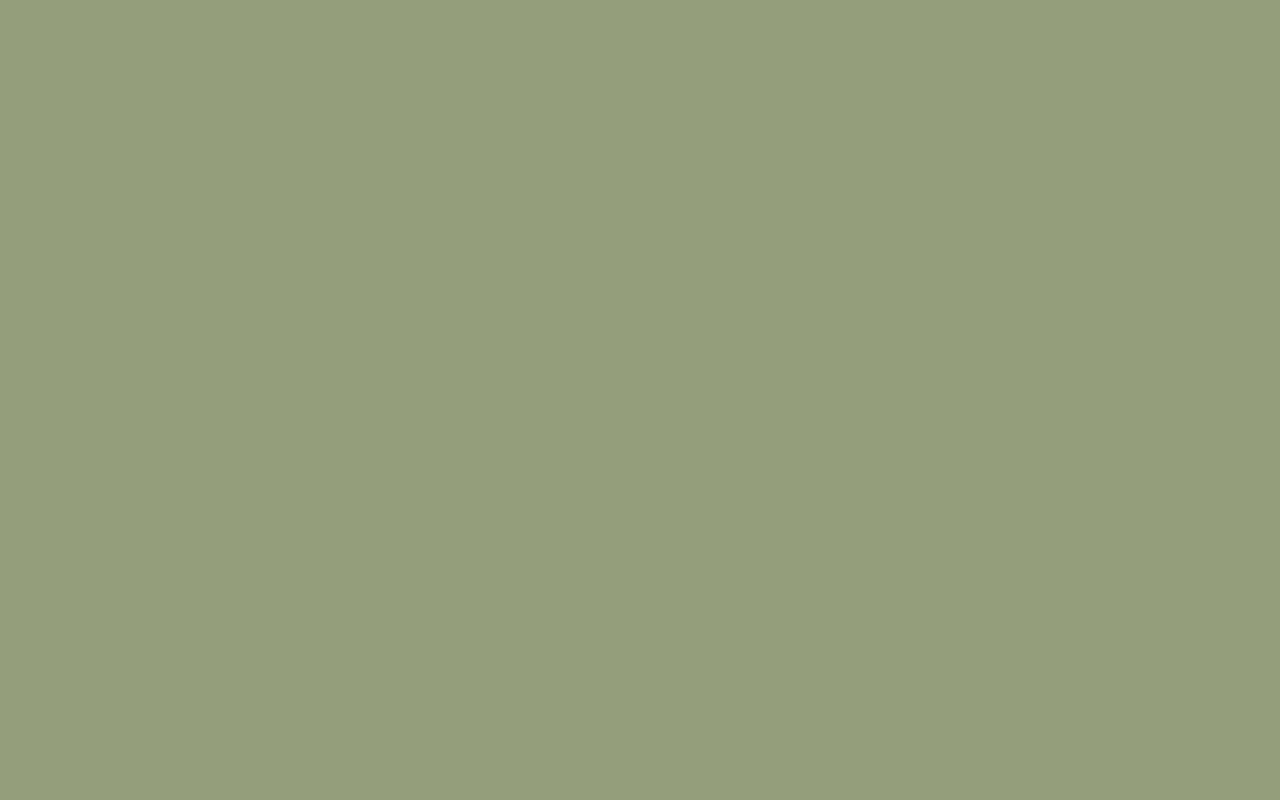
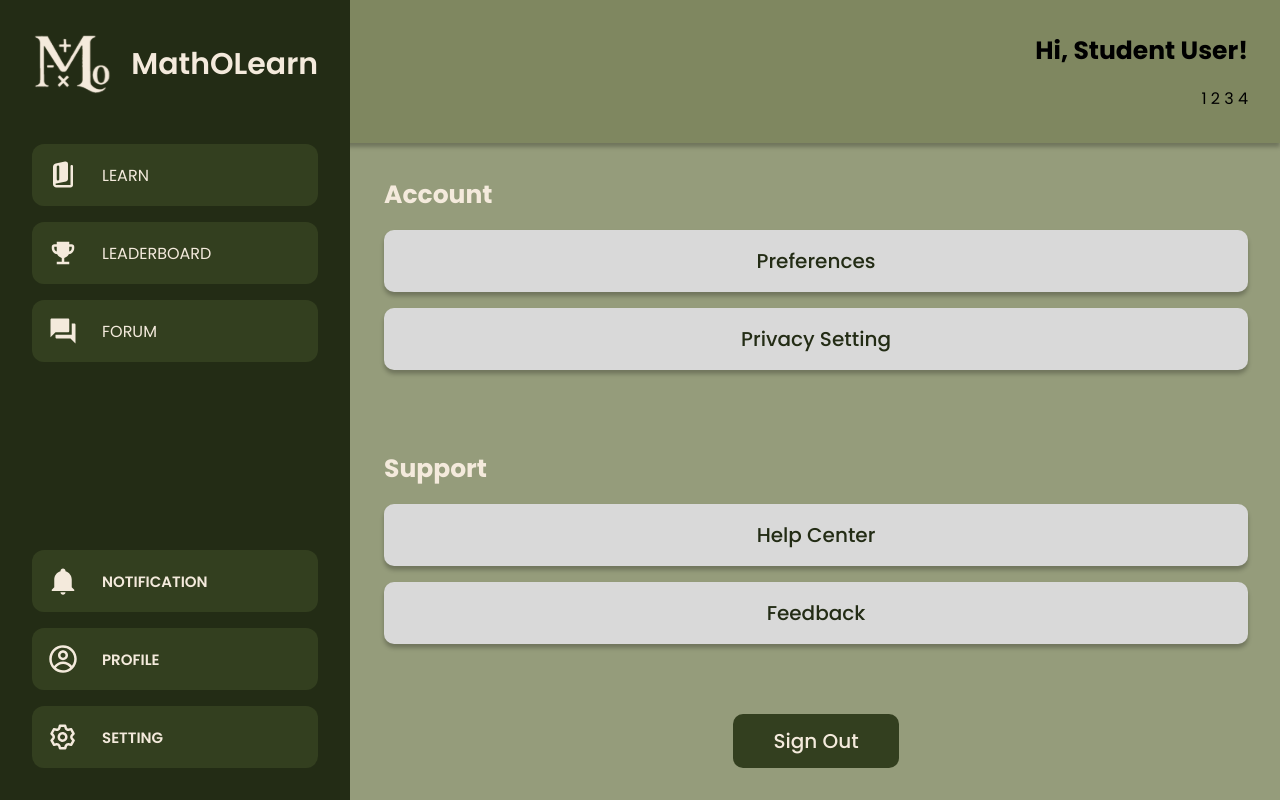
Before and after one commit to Slaxius/MathOLearn, a React (Vite) app: page /settings in a window 1280 px wide. Before the commit this address had no page. Built offline with nearby package versions, Linux system fonts and the light colour scheme.

Commit message:
Created Settings page

```diff
--- a/src/App.jsx
+++ b/src/App.jsx
@@ -3,6 +3,7 @@ import SignUp from "./pages/SignUp.jsx";
 import SignIn from "./pages/SignIn.jsx";
 import ResetPw from "./pages/ResetPassword.jsx";
 import Learn from "./pages/Learn.jsx";
+import Settings from "./pages/Settings.jsx";
 
 function App() {
   return (
@@ -13,6 +14,11 @@ function App() {
         <Route path="/signin" element={<SignIn />} />
         <Route path="/resetpassword" element={<ResetPw />} />
         <Route path="/learn" element={<Learn />} />
+        <Route path="/settings" element={<Settings />} />
+        {/* <Route path="/preferences" element={<Preferences />} />
+        <Route path="/privacy" element={<Privacy />} />
+        <Route path="/help" element={<Help />} />
+        <Route path="/feedback" element={<Feedback />} /> */}
       </Routes>
     </Router>
   );
--- a/src/css/button.css
+++ b/src/css/button.css
@@ -4,6 +4,7 @@
   border-radius: 10px;
   padding: 0.75rem 2.5rem;
   color: var(--linen);
+  justify-content: center;
 }
 
 .button:hover {
--- a/src/css/index.css
+++ b/src/css/index.css
@@ -52,8 +52,12 @@
 
 .main-section {
   display: flex;
+  flex-direction: column;
+  align-items: center;
+  width: 100%;
   margin-left: 22rem;
   margin-top: 9rem;
+  padding: 2rem;
 }
 
 .header1 {
--- /dev/null
+++ b/src/css/settings.css
@@ -0,0 +1,39 @@
+.setting-section {
+  display: flex;
+  flex-direction: column;
+  width: 100%;
+  gap: 5rem;
+
+  .options {
+    display: flex;
+    flex-direction: column;
+    gap: 1rem;
+
+    h1 {
+      color: var(--linen);
+    }
+
+    .options-button {
+      color: var(--darkslategray);
+      display: flex;
+      align-items: center;
+      justify-content: center;
+      background-color: var(--lightgray);
+      padding: 1rem;
+      border-radius: 10px;
+      box-shadow: 0 4px 4px 0 rgba(0, 0, 0, 0.25);
+    }
+
+    .options-button:hover {
+      filter: brightness(90%);
+    }
+  }
+}
+
+.sign-out {
+  display: flex;
+  justify-content: center;
+  align-items: flex-end;
+  width: 100%;
+  height: 100%;
+}
--- /dev/null
+++ b/src/pages/Settings.jsx
@@ -0,0 +1,57 @@
+import Navbar from "../components/navbar.jsx";
+import Header from "../components/header.jsx";
+import { Link } from "react-router-dom";
+import Button from "../components/button.jsx";
+import "../css/settings.css";
+
+function Settings() {
+  const handleSignOut = () => {
+    sessionStorage.clear();
+    window.location.href = "/signin";
+  };
+
+  const settingsData = [
+    {
+      title: "Account",
+      options: [
+        { name: "Preferences", link: "/preferences" },
+        { name: "Privacy Setting", link: "/privacy" },
+      ],
+    },
+    {
+      title: "Support",
+      options: [
+        { name: "Help Center", link: "/help" },
+        { name: "Feedback", link: "/feedback" },
+      ],
+    },
+  ];
+
+  return (
+    <div className="page">
+      <Navbar />
+      <Header />
+      <div className="main-section">
+        <div className="setting-section">
+          {settingsData.map((section, index) => (
+            <div className="settings-section" key={index}>
+              <div className="options">
+                <h1 className="header5">{section.title}</h1>
+                {section.options.map((option, idx) => (
+                  <Link to={option.link} key={idx} className="options-button body1">
+                    {option.name}
+                  </Link>
+                ))}
+              </div>
+            </div>
+          ))}
+        </div>
+        <div className="sign-out">
+          <Button link="/signin" text="Sign Out" onClick={handleSignOut} />
+        </div>
+      </div>
+    </div>
+  );
+}
+
+export default Settings;
--- a/src/pages/SignUp.jsx
+++ b/src/pages/SignUp.jsx
@@ -7,6 +7,8 @@ import PasswordIcon from "../assets/icon/password_icon.svg";
 import "../css/SignNReset.css";
 
 function SignUp() {
+  const handleSignUp = () => {};
+
   return (
     <div className="signin">
       <WelcomeSection />
@@ -29,7 +31,7 @@ function SignUp() {
               className="body1"
             />
           </div>
-          <Button link="/signin" text="Sign Up" />
+          <Button link="/signin" text="Sign Up" onClick={handleSignUp} />
         </div>
         <p className="register-now body2">
           Already have account? Click here to{" "}
```
